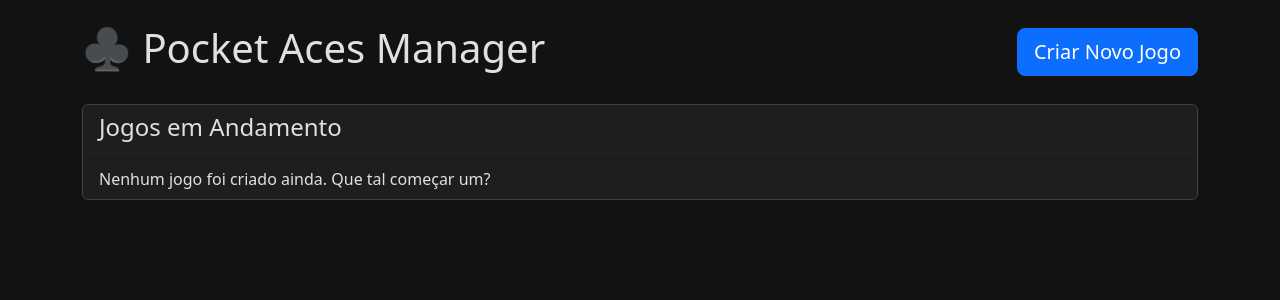
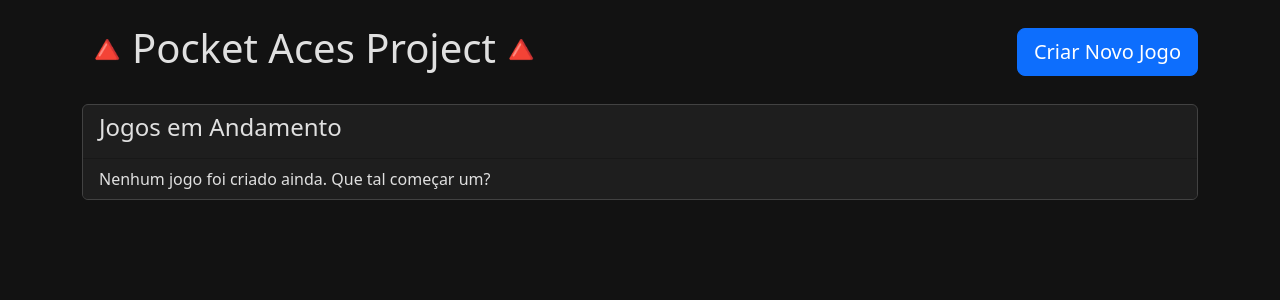
Before and after one commit to pedrocamposlive/pocketacesproject, a Flask app: page / in a window 1280 px wide. Shown: the top 300 px of the page. Run offline with Flask 3, Linux system fonts and the light colour scheme; data that the repository does not hold is empty.

Commit message:
Update index.html

```diff
--- a/templates/index.html
+++ b/templates/index.html
@@ -2,7 +2,7 @@
 
 {% block content %}
 <div class="d-flex justify-content-between align-items-center mb-4">
-  <h1>♣️ Pocket Aces Manager</h1>
+  <h1>🔺Pocket Aces Project🔺</h1>
   <a href="{{ url_for('new_game') }}" class="btn btn-primary btn-lg">Criar Novo Jogo</a>
 </div>
 
```
